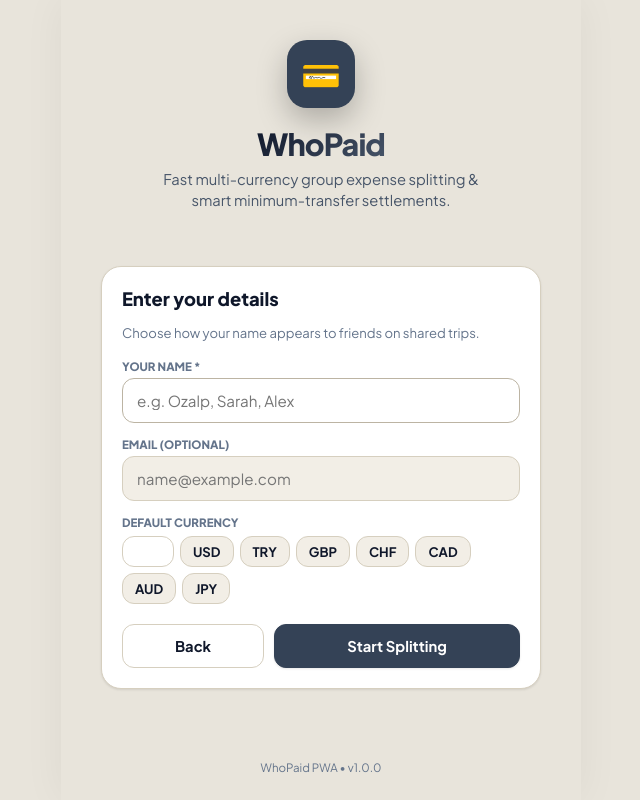
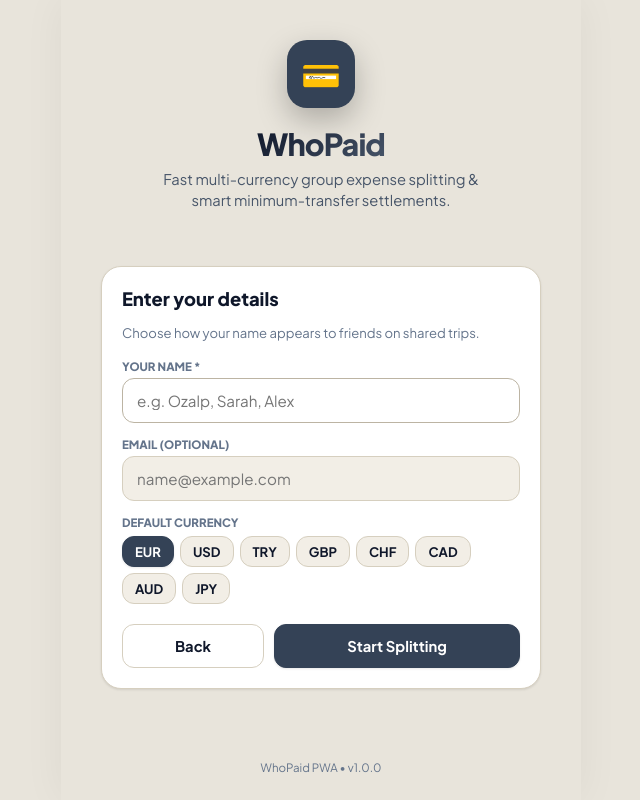
Before and after one commit to ozlphrt/WhoPaid, a React (Vite) app: page / in a window 1280 px wide. Both pictures are taken after a click on the button "Continue as Guest / Enter Name". Shown: the whole page, without its empty margins (319-959 px from the left). Built offline with nearby package versions, Linux system fonts and the light colour scheme; no server answers.

Commit message:
style: align active currency pill highlights with app design tokens

```diff
--- a/src/screens/Auth/AuthScreen.tsx
+++ b/src/screens/Auth/AuthScreen.tsx
@@ -227,12 +227,13 @@ export const AuthScreen: React.FC = () => {
                   style={{
                     padding: '6px 12px',
                     borderRadius: 'var(--radius-md)',
-                    background: guestCurrency === curr ? 'var(--brand-600)' : 'var(--bg-subtle)',
-                    color: guestCurrency === curr ? '#ffffff' : 'var(--text-primary)',
+                    background: guestCurrency === curr ? 'var(--btn-primary-bg)' : 'var(--bg-subtle)',
+                    color: guestCurrency === curr ? 'var(--btn-primary-text)' : 'var(--text-primary)',
                     fontWeight: 700,
                     fontSize: '0.82rem',
-                    border: '1px solid var(--border-subtle)',
-                    cursor: 'pointer'
+                    border: guestCurrency === curr ? '1px solid var(--btn-primary-border)' : '1px solid var(--border-subtle)',
+                    cursor: 'pointer',
+                    boxShadow: guestCurrency === curr ? 'var(--shadow-sm)' : 'none'
                   }}
                 >
                   {curr}
--- a/src/screens/Profile/ProfileScreen.tsx
+++ b/src/screens/Profile/ProfileScreen.tsx
@@ -163,7 +163,7 @@ export const ProfileScreen: React.FC = () => {
             <label style={{ fontSize: '0.72rem', fontWeight: 800, color: 'var(--text-tertiary)', textTransform: 'uppercase', letterSpacing: '0.04em' }}>
               DEFAULT CURRENCY
             </label>
-            <span style={{ fontSize: '0.75rem', fontWeight: 700, color: '#10b981' }}>
+            <span style={{ fontSize: '0.75rem', fontWeight: 700, color: 'var(--text-secondary)' }}>
               Selected: {defaultCurrency}
             </span>
           </div>
@@ -179,22 +179,20 @@ export const ProfileScreen: React.FC = () => {
                   style={{
                     padding: '9px 0',
                     borderRadius: 'var(--radius-md)',
-                    background: isSelected ? '#10b981' : 'var(--bg-subtle)',
-                    color: isSelected ? '#ffffff' : 'var(--text-primary)',
-                    border: isSelected ? '2px solid #10b981' : '1px solid var(--border-subtle)',
+                    background: isSelected ? 'var(--btn-primary-bg)' : 'var(--bg-subtle)',
+                    color: isSelected ? 'var(--btn-primary-text)' : 'var(--text-primary)',
+                    border: isSelected ? '1px solid var(--btn-primary-border)' : '1px solid var(--border-subtle)',
                     fontWeight: 800,
                     fontSize: '0.85rem',
                     cursor: 'pointer',
                     display: 'flex',
                     alignItems: 'center',
                     justifyContent: 'center',
-                    gap: 4,
-                    boxShadow: isSelected ? '0 3px 10px rgba(16, 185, 129, 0.35)' : 'none',
+                    boxShadow: isSelected ? 'var(--shadow-sm)' : 'none',
                     transition: 'all 0.15s ease'
                   }}
                 >
-                  {isSelected && <Check size={13} strokeWidth={3} />}
-                  <span>{curr}</span>
+                  {curr}
                 </button>
               );
             })}
```
